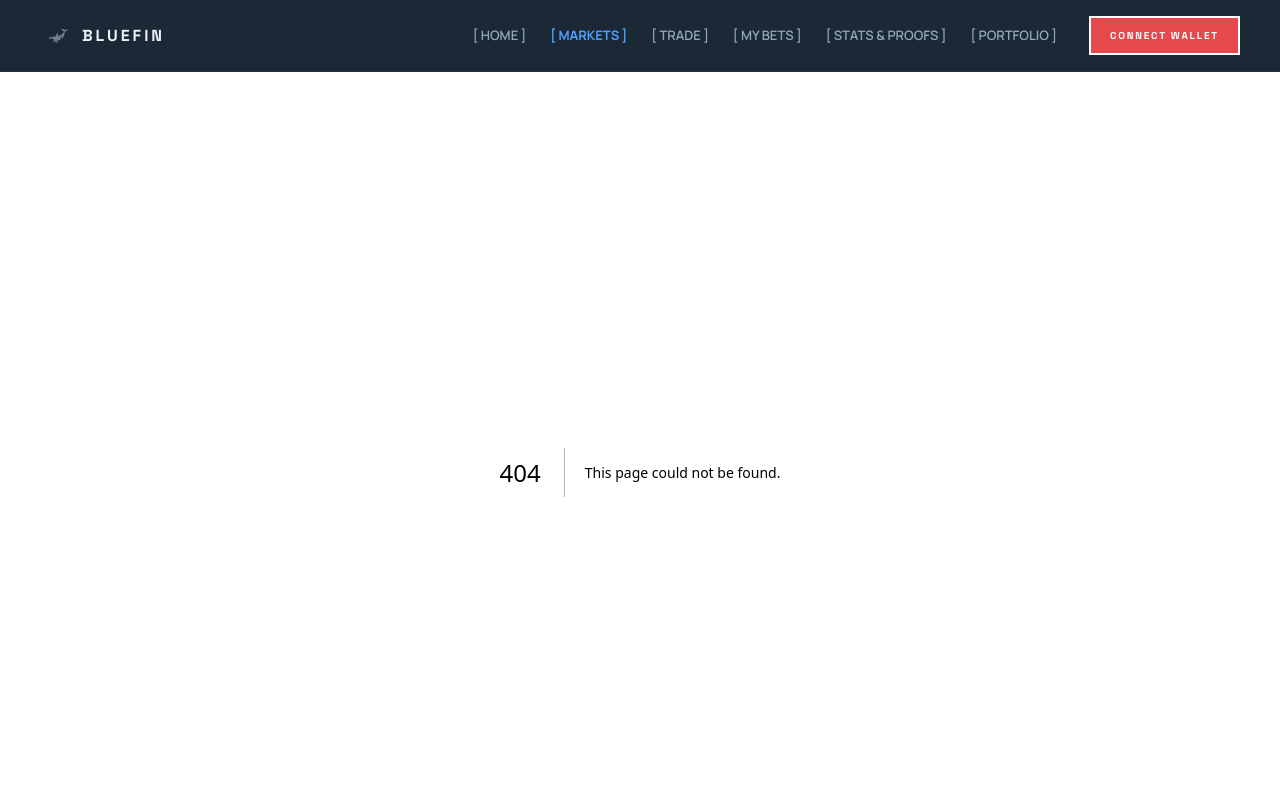
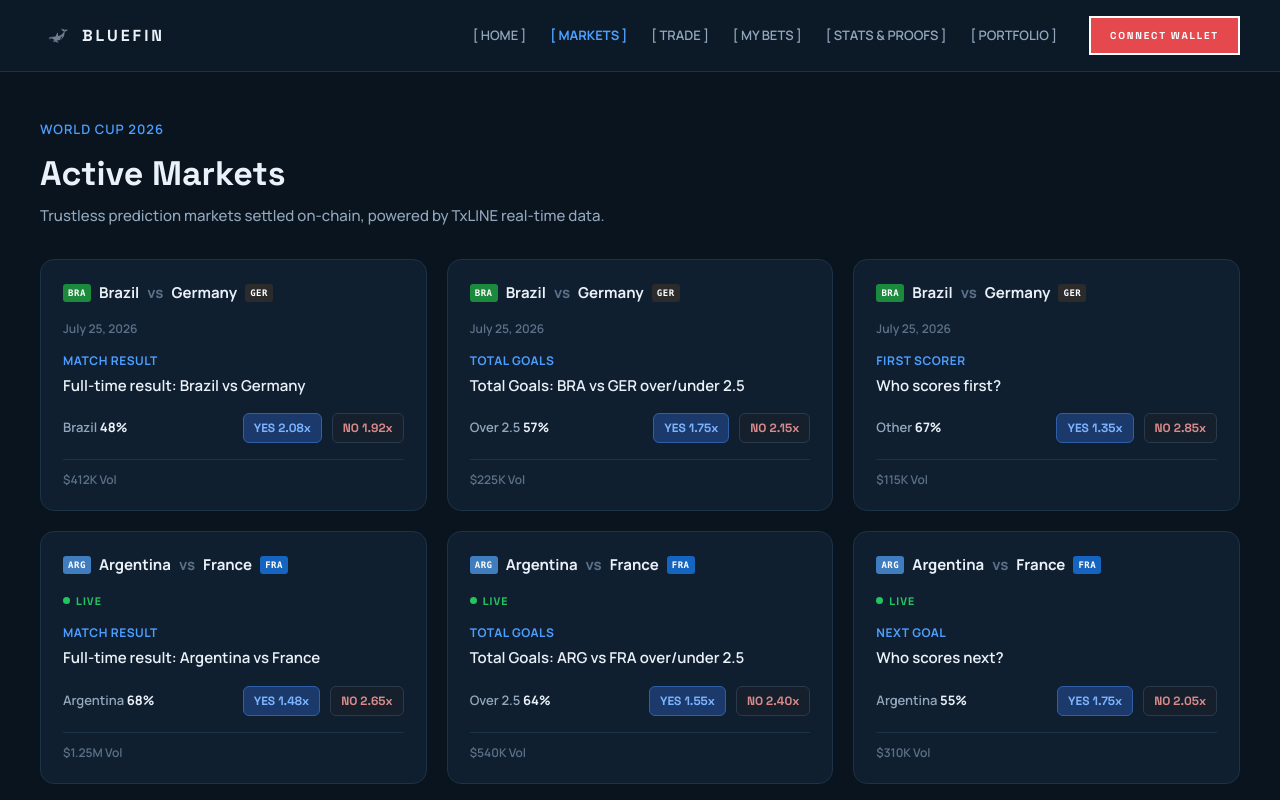
Before and after one commit to anshul-ab17/blueFin, a Next.js app in the folder apps/web/: page /markets in a window 1280 px wide. Before the commit this address had no page. Shown: the top 800 px of the page. Built offline with nearby package versions, Linux system fonts and the light colour scheme.

Commit message:
feat(web): markets grid page

```diff
--- /dev/null
+++ b/apps/web/app/markets/page.tsx
@@ -0,0 +1,66 @@
+import Link from "next/link";
+import TeamBadge from "@/components/team-badge";
+import LiveDot from "@/components/live-dot";
+import { EVENTS } from "@/lib/data";
+
+export const metadata = { title: "Markets — Bluefin" };
+
+export default function MarketsPage() {
+  const cards = EVENTS.flatMap((ev) =>
+    ev.categories.map((cat) => {
+      const top = cat.outcomes.reduce((a, b) => (b.pct > a.pct ? b : a), cat.outcomes[0]);
+      return { ev, cat, top };
+    })
+  );
+
+  return (
+    <div className="max-w-[1280px] mx-auto px-10 pt-12 pb-20">
+      <div className="font-semibold text-[13px] text-accent tracking-[1px] uppercase mb-2">World Cup 2026</div>
+      <h1 className="font-heading font-bold text-[34px] m-0 mb-1.5 text-fg">Active Markets</h1>
+      <p className="font-medium text-[15px] text-muted m-0 mb-8">
+        Trustless prediction markets settled on-chain, powered by TxLINE real-time data.
+      </p>
+      <div className="grid grid-cols-[repeat(auto-fill,minmax(340px,1fr))] gap-5">
+        {cards.map(({ ev, cat, top }) => (
+          <Link
+            key={`${ev.id}-${cat.id}`}
+            href={`/trade/${ev.id}?category=${cat.id}`}
+            className="bg-panel border border-line rounded-[14px] p-[22px] cursor-pointer flex flex-col gap-4 no-underline hover:border-line-2"
+          >
+            <div className="flex items-center gap-2 font-bold text-[15px] text-fg">
+              <TeamBadge code={ev.codeA} color={ev.colorA} size="sm" />
+              <span>{ev.teamA}</span>
+              <span className="text-dim">vs</span>
+              <span>{ev.teamB}</span>
+              <TeamBadge code={ev.codeB} color={ev.colorB} size="sm" />
+            </div>
+            {ev.status === "live" ? (
+              <div className="flex items-center gap-1.5">
+                <LiveDot />
+                <span className="font-heading font-bold text-[11px] text-live tracking-[1px]">LIVE</span>
+              </div>
+            ) : (
+              <div className="font-semibold text-xs text-dim">{ev.dateLabel}</div>
+            )}
+            <div>
+              <div className="font-bold text-xs text-accent uppercase tracking-[0.5px] mb-1.5">{cat.label}</div>
+              <div className="font-semibold text-[15px] text-fg">{cat.question}</div>
+            </div>
+            <div className="flex items-center gap-2.5">
+              <div className="flex-1 font-semibold text-[13px] text-muted">
+                {top.label} <span className="text-fg font-bold">{top.pct}%</span>
+              </div>
+              <div className="bg-btn border border-btn-border text-accent-soft font-heading font-bold text-xs px-2.5 py-1.5 rounded-md">
+                YES {top.yesOdds.toFixed(2)}x
+              </div>
+              <div className="bg-[#161f2c] border border-line-2 text-no font-heading font-bold text-xs px-2.5 py-1.5 rounded-md">
+                NO {top.noOdds.toFixed(2)}x
+              </div>
+            </div>
+            <div className="border-t border-line pt-3 font-semibold text-xs text-dim">{cat.vol} Vol</div>
+          </Link>
+        ))}
+      </div>
+    </div>
+  );
+}
```
